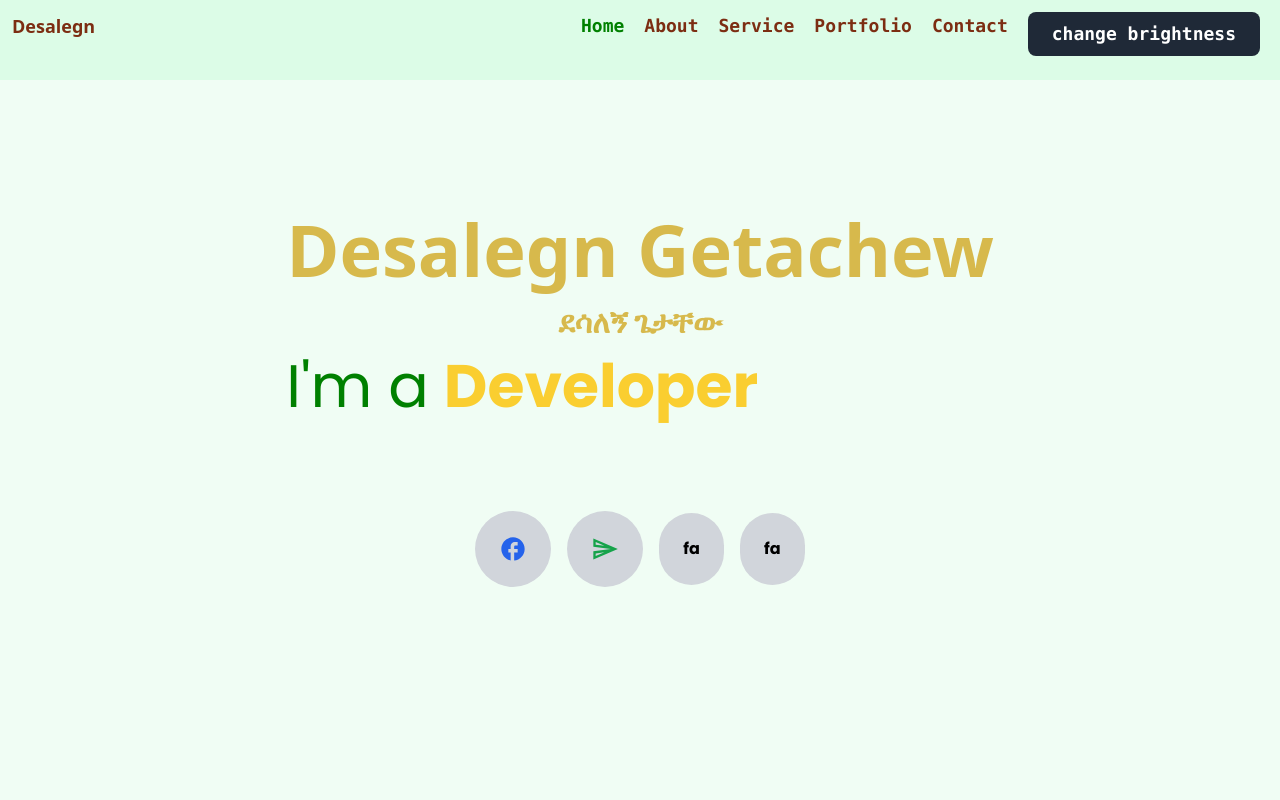
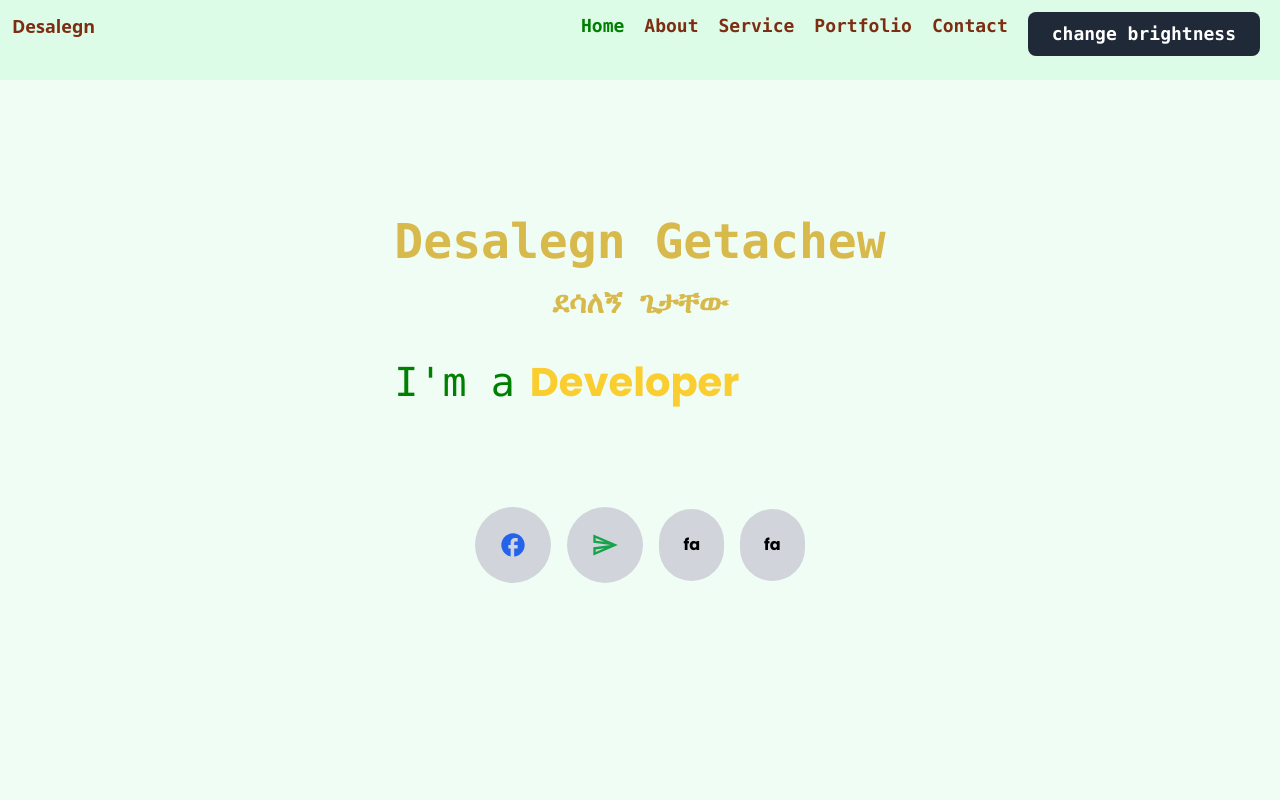
Before and after one commit to Desalegngetachew/portfolio, a Vue app: page / in a window 1280 px wide. Shown: the top 800 px of the page. Built offline with nearby package versions, Linux system fonts and the light colour scheme.

Commit message:
homepage content text size changed

```diff
--- a/src/views/home.vue
+++ b/src/views/home.vue
@@ -1,21 +1,21 @@
 <template>
   <div class="w-full h-full">
     <div
-      class="w-full h-screen bg-fixed bg-green-50 dark:bg-gray-800 justify-center bg-center items-center flex bg-cover"
+      class="w-full sm:h-screen bg-fixed bg-green-50 dark:bg-gray-800 justify-center bg-center items-center flex bg-cover"
     >
       <div class="block ">
         <div class="block">
           <!-- <h1 class="name text-center font-sans text-2xl pb-2">Hi, I am</h1> -->
-          <h1 class="name text-center font-sans text-7xl pb-2 font-bold">
+          <h1 class="name text-center font-mono text-5xl pb-2 font-bold">
             Desalegn Getachew
           </h1>
 
-          <h1 class="name text-center text-3xl mt-3">ደሳለኝ ጌታቸው</h1>
+          <h1 class="name text-center font-mono font-bold text-3xl mt-3">ደሳለኝ ጌታቸው</h1>
         </div>
 
-        <div class="main">
-          <div class="text">I'm a</div>
-          <ul class="option">
+        <div class="main flex items-center pt-4">
+          <div class="text font-mono font-bold text-lg">I'm a</div>
+          <ul class="option font-mono font-bold text-lg">
             <li><span>Programmer</span></li>
             <li><span>Designer</span></li>
             <li><span>Developer</span></li>
@@ -113,7 +113,7 @@ import portfolio from "../components/portfolio.vue";
 }
 .main .text {
   color: green;
-  font-size: 60px;
+  font-size: 40px;
   font-weight: 400;
 }
 .main .option {
@@ -125,7 +125,7 @@ import portfolio from "../components/portfolio.vue";
 .option li {
   list-style: none;
   color: #face30;
-  font-size: 60px;
+  font-size: 40px;
   font-weight: 500;
   position: relative;
   top: 0;
```
